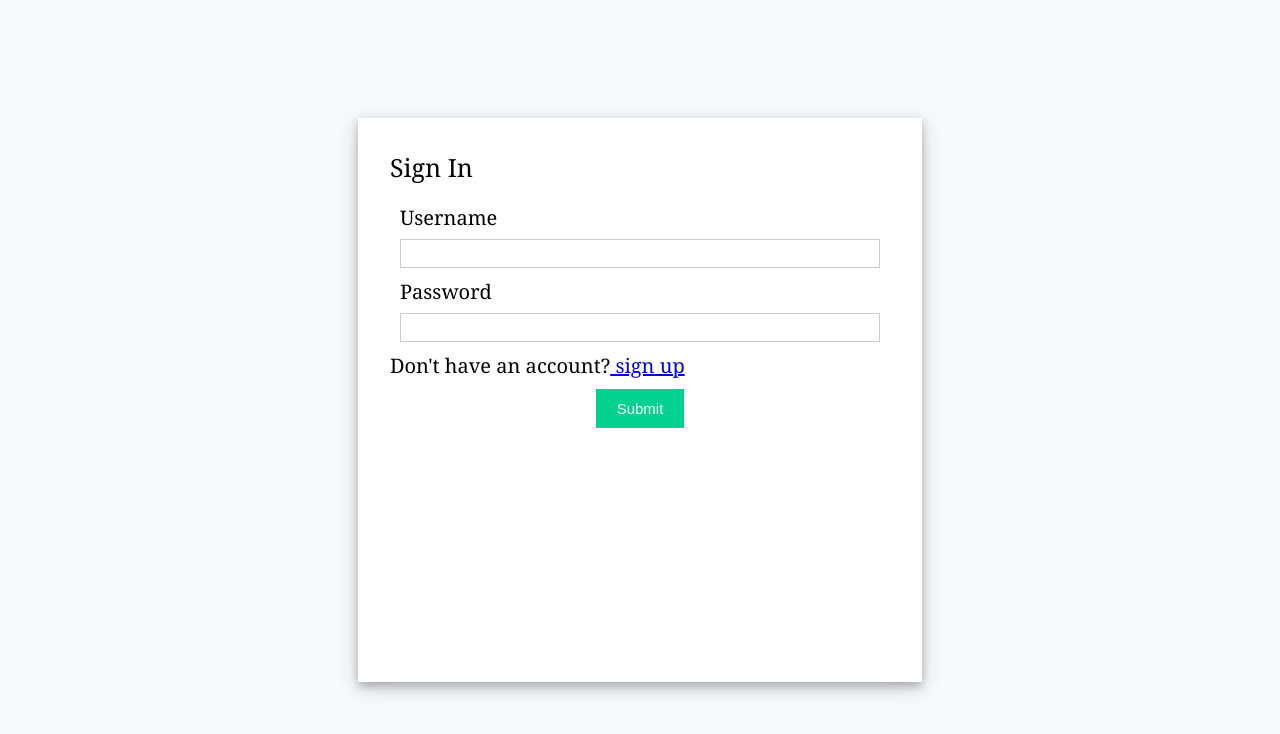
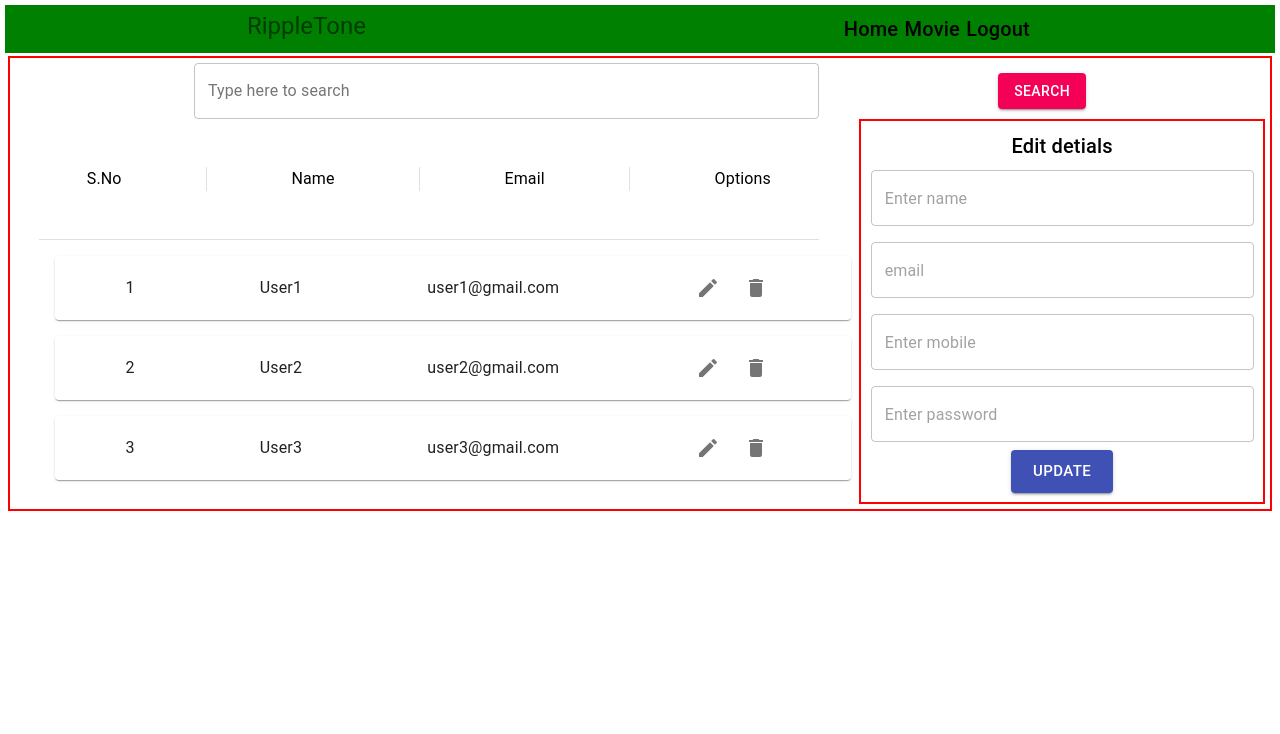
Before and after one commit to iamneo-production/4af73d79-ae31-4fbe-8c69-70c60fd590ca, a React (Create React App) app in the folder rippletone/: page / in a window 1280 px wide. Shown: the top 734 px of the page. Built offline with nearby package versions, Linux system fonts and the light colour scheme.

Commit message:
added admin page

```diff
--- a/rippletone/package.json
+++ b/rippletone/package.json
@@ -3,6 +3,7 @@
   "version": "0.1.0",
   "private": true,
   "dependencies": {
+    "@material-ui/core": "^4.12.4",
     "@testing-library/jest-dom": "^5.16.5",
     "@testing-library/react": "^13.4.0",
     "@testing-library/user-event": "^13.5.0",
--- /dev/null
+++ b/rippletone/src/adminhome/Head.js
@@ -0,0 +1,23 @@
+import React from 'react'
+import { TextField, Button } from "@material-ui/core";
+
+const Head = () => {
+  return (
+    <div>
+      <div
+        style={{
+          display: "flex",
+          justifyContent: "space-evenly",
+          alignItems: "center",
+        }}
+      >
+        <TextField variant="outlined" label="Type here to search" style={{width:'50%'}} />
+        <Button variant="contained" color="secondary">
+          Search
+        </Button>
+      </div>
+    </div>
+  );
+}
+
+export default Head
--- /dev/null
+++ b/rippletone/src/adminhome/Home.js
@@ -0,0 +1,70 @@
+import { Typography,Grid } from '@material-ui/core'
+import React from 'react'
+import  styled from 'styled-components'
+import InnerBox from './InnerBox'
+import Inner from './Inner'
+import { BrowserRouter as Router ,Routes,Route } from 'react-router-dom'
+import Head from './Head'
+import { useState } from 'react'
+const Home = () => {
+    let [email,setemail]=useState();
+    let [name,setname]=useState();
+    let [Update,setUpdate]=useState(0);
+let path=(window.location.pathname);
+
+  return (
+    <div style={{  margin:'.3rem' }}>
+      <Navbar>
+        <Typography variant="h5" color='textSecondary'>RippleTone</Typography>
+
+        <div
+          style={{
+            display: "flex",
+          }}
+        >
+
+
+          <div style={{ margin: ".2rem" }}>
+   <Typography variant="h6" className="margin">
+              Home
+            </Typography>
+          </div>
+          <div style={{ margin: ".2rem" }}>
+            <Typography variant="h6" className="margin">
+              Movie
+            </Typography>
+          </div>
+
+          <div style={{ margin: ".2rem" }}>
+            <Typography variant="h6" className="margin">
+              Logout
+            </Typography>
+          </div>
+        </div>
+      </Navbar>
+      <div style={{ border: "2px solid red", margin: ".2rem",padding:'.3rem' }}>
+        <Head />
+      <Grid container spacing={2}>
+<Grid item xs={8}>
+
+          <InnerBox setemail={setemail} setname={setname}/>
+</Grid>
+<Grid item xs={4}>
+
+          <Inner email={email} name={name} setname={setname} setemail={setemail}/>
+</Grid>
+      </Grid>
+      </div>
+    </div>
+  );
+}
+
+export default Home
+let Navbar=styled.div`
+display:flex;
+padding:.3rem;
+/* width:100vw; */
+justify-content: space-around;
+background:green;
+`
+let Box=styled.div
--- /dev/null
+++ b/rippletone/src/adminhome/Inner.js
@@ -0,0 +1,61 @@
+import { TextField, Typography ,Button} from '@material-ui/core'
+import React from 'react'
+import { useState } from 'react'
+import styled from 'styled-components'
+const Inner = ({email,name,setname,setemail}) => {
+
+  return (
+    <div>
+      <Box>
+        <Typography variant="h6">Edit detials</Typography>
+
+        <TextField
+          variant="outlined"
+          placeholder="Enter name"
+          value={name}
+          onChange={(e) => {
+            setname(e.target.value);
+          }}
+          style={{ width: "100%", margin: ".5rem" }}
+        />
+        <TextField
+          variant="outlined"
+          placeholder="email"
+          value={email}
+          onChange={(e) => {
+            setemail(e.target.value);
+          }}
+          style={{ width: "100%", margin: ".5rem" }}
+        />
+        <TextField
+          variant="outlined"
+          placeholder="Enter mobile"
+          style={{ width: "100%", margin: ".5rem" }}
+        />
+        <TextField
+          variant="outlined"
+          placeholder="Enter password"
+          style={{ width: "100%", margin: ".5rem" }}
+        />
+        <Button size="large" variant="contained" color="primary"
+
+        onClick={(e)=>{
+
+
+        }}
+        >
+          Update
+        </Button>
+      </Box>
+    </div>
+  );
+}
+
+export default Inner
+let Box=styled.div`
+border:2px solid red;
+padding:.6rem;
+display: grid;
+place-items:center;
+;
+`
--- /dev/null
+++ b/rippletone/src/adminhome/InnerBox.js
@@ -0,0 +1,82 @@
+import React,{useState} from 'react'
+import styled from 'styled-components'
+import { TextField,Button,Divider, Container, Typography,Card, IconButton, Icon } from '@material-ui/core'
+import { Edit,Delete } from '@material-ui/icons';
+const InnerBox = ({setname,setemail}) => {
+
+
+let [database, setdatabase] = useState([
+  { Sno: 1, name: "User1", email: "user1@gmail.com" },
+  { Sno: 2, name: "User2", email: "user2@gmail.com" },
+  { Sno: 3, name: "User3", email: "user3@gmail.com" },
+]);
+
+  return (
+    <div>
+      <Container>
+        <SubContainer>
+          <Typography>S.No</Typography>
+          <Divider orientation="vertical" flexItem />
+          <Typography>Name</Typography>
+          <Divider orientation="vertical" flexItem />
+
+          <Typography>Email</Typography>
+          <Divider orientation="vertical" flexItem />
+
+          <Typography>Options</Typography>
+        </SubContainer>
+        <Divider />
+
+        {/* fetching  from data base */}
+
+          {database.map((data,idx) => (
+            <Card
+              style={{
+                width: "100%",
+                display: "flex",
+                padding: ".5rem",
+                alignItems:'center',
+                margin: "1rem",
+                justifyContent: "space-around",
+              }}
+            >
+              <Typography>{data.Sno}</Typography>
+              <Typography>{data.name}</Typography>
+              <Typography>{data.email}</Typography>
+              <div>
+                <IconButton>
+                  <Edit style={{ cursor: "pointer" }} onClick={(e)=>{
+
+setname(data.name);
+setemail(data.email);
+
+
+                  }} />
+                </IconButton>
+                <IconButton>
+                  <Delete style={{ cursor: "pointer" }} onClick={(e) => {
+let nonremoved=database.filter((id)=>(
+id.Sno!==data.Sno
+
+)
+
+)
+     setdatabase(nonremoved)
+
+                  }} />
+                </IconButton>
+              </div>
+            </Card>
+          ))}
+      </Container>
+    </div>
+  );
+}
+
+export default InnerBox
+let SubContainer=styled.div`
+display:flex;
+margin:3rem;
+justify-content: space-between;
+
+`
--- /dev/null
+++ b/rippletone/src/adminhome/index.css
@@ -0,0 +1,7 @@
+body{
+
+    /* overflow-x:hidden; */
+    /* padding:.3rem; */
+    width:100%;
+    overflow: hidden;
+    }
--- a/rippletone/src/index.js
+++ b/rippletone/src/index.js
@@ -1,13 +1,14 @@
 import React from 'react';
 import ReactDOM from 'react-dom/client';
 import './index.css';
-import App from './App';
+// import App from './App';
 import reportWebVitals from './reportWebVitals';
+import Home from './adminhome/Home';
 
 const root = ReactDOM.createRoot(document.getElementById('root'));
 root.render(
   <React.StrictMode>
-    <App />
+    <Home />
   </React.StrictMode>
 );
 
```
Also changed, not shown: 1 other file (tests, documents, lock files or other folders).
